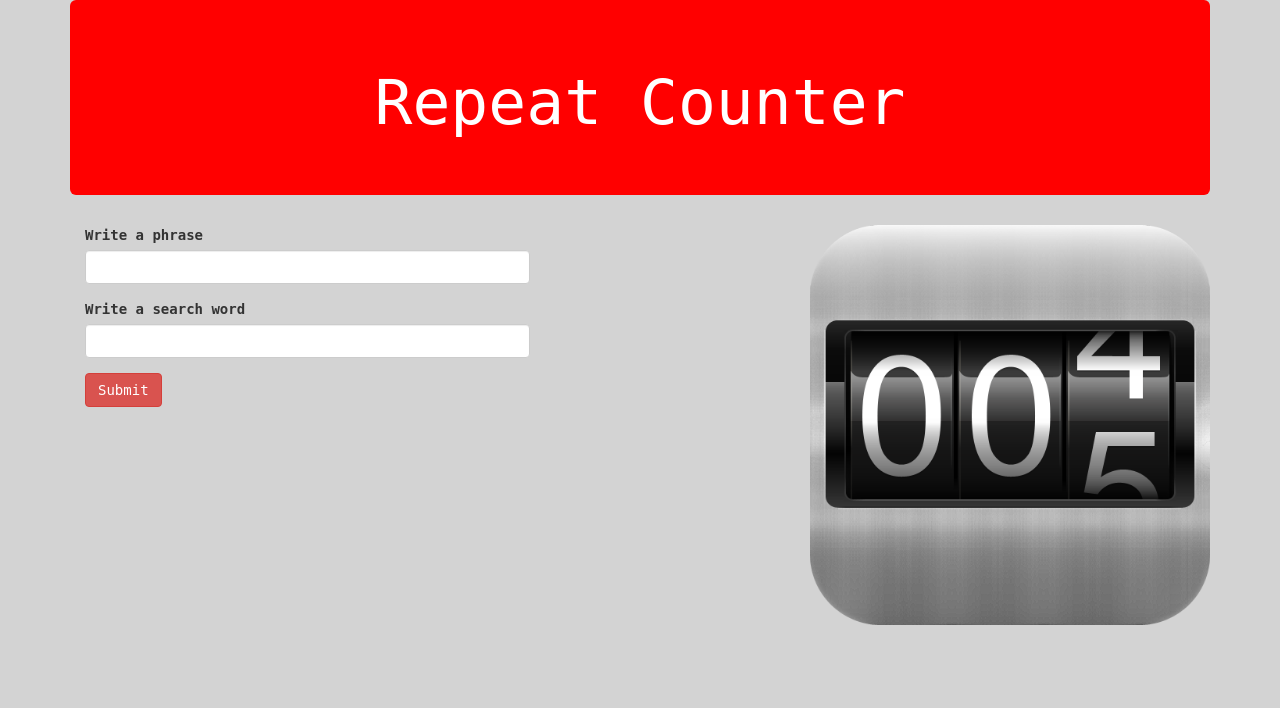
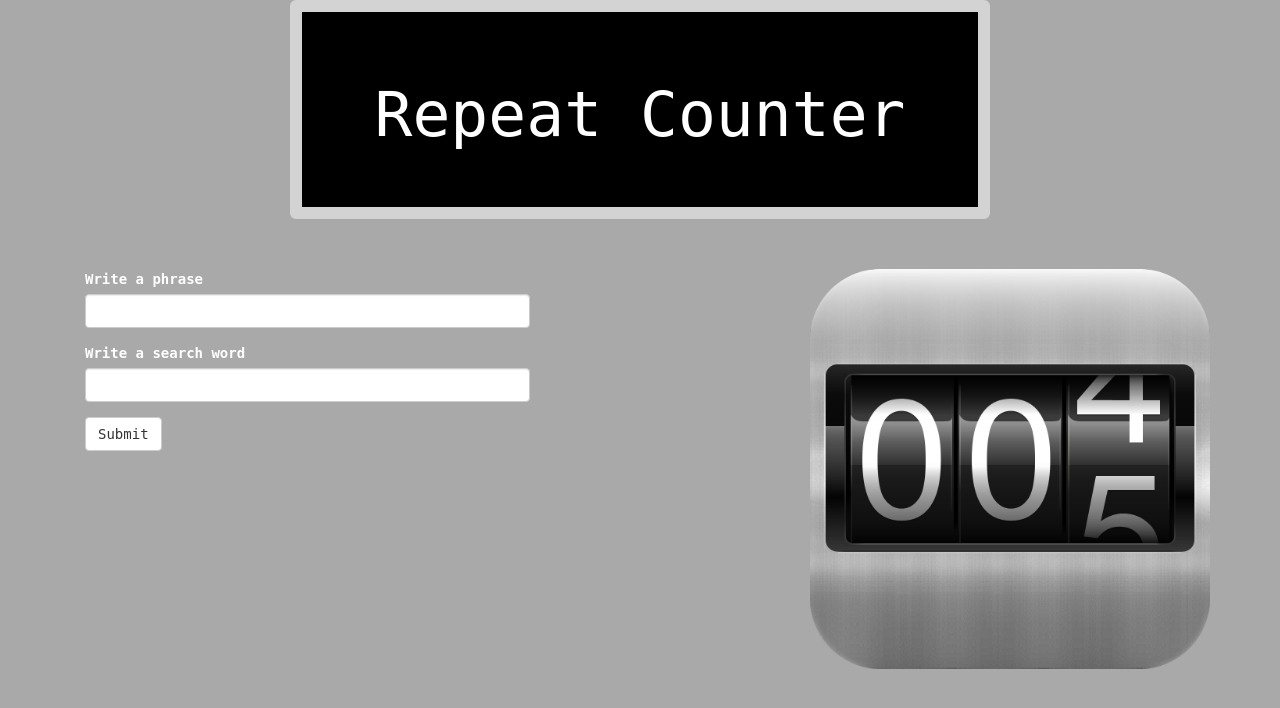
Before and after one commit to jkiyabu/repeat-count, a PHP site: template views/home.html.twig in a window 1280 px wide. Shown: the top 708 px of the page. Run offline with PHP 8.4, Linux system fonts and the light colour scheme; the template is opened without the code that fills it, so the values that code supplies are empty; some libraries are stand-ins or nearby versions.

Commit message:
add more css styling

```diff
--- a/views/home.html.twig
+++ b/views/home.html.twig
@@ -21,7 +21,7 @@
                         <label for="search">Write a search word</label>
                         <input id='search' name='search' type='text' class='form-control' required>
                     </div>
-                    <button class='btn btn-danger' type='submit'>Submit</button>
+                    <button class='btn btn-default' type='submit'>Submit</button>
                 </form>
             </div>
         </div>
--- a/web/css/styles.css
+++ b/web/css/styles.css
@@ -1,12 +1,17 @@
 .jumbotron {
-    background-color: red;
+    background-color: black;
     color: white;
     text-align: center;
+    width: 700px;
+    margin: auto;
+    margin-bottom: 50px;
+    border: 12px solid lightgray;
 }
 
 body {
-    background-color: lightgray;
+    background-color: darkgray;
     font-family: monospace;
+    color: white;
 }
 
 img {
```
